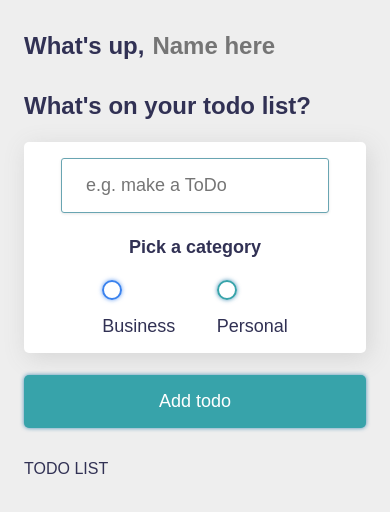
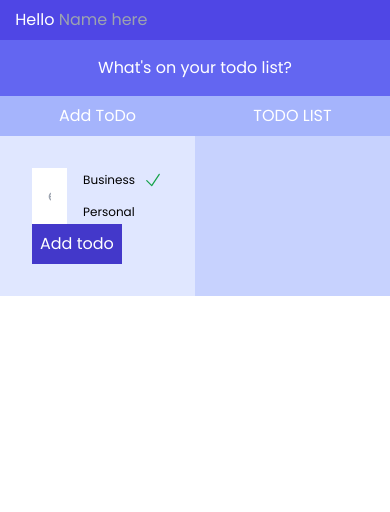
Before and after one commit to mohsensami/modal-react, a Vue app: page / in a window 390 px wide. Shown: the top 512 px of the page. Built offline with nearby package versions, Linux system fonts and the light colour scheme.

Commit message:
tailwind added and new ui

```diff
--- a/package.json
+++ b/package.json
@@ -12,6 +12,9 @@
   },
   "devDependencies": {
     "@vitejs/plugin-vue": "^2.3.3",
+    "autoprefixer": "^10.4.12",
+    "postcss": "^8.4.17",
+    "tailwindcss": "^3.1.8",
     "vite": "^2.9.9"
   }
 }
--- /dev/null
+++ b/postcss.config.js
@@ -0,0 +1,6 @@
+module.exports = {
+  plugins: {
+    tailwindcss: {},
+    autoprefixer: {},
+  },
+}
--- a/src/App.vue
+++ b/src/App.vue
@@ -1,29 +1,109 @@
+<template>
+  <main class="app">
+    <section>
+      <h2 class="bg-indigo-600 text-white text-center py-2">Hello <input class="focus:outline-0  bg-indigo-600" type="text" id="name" placeholder="Name here" v-model="name" /></h2>
+      <h2 class="bg-indigo-500 text-center text-white py-4">What's on your todo list?</h2>
+    </section>
+    <section>
+      <div class="grid grid-cols-12">
+        <div class="col-span-6 bg-indigo-100">
+          <h2 class="bg-indigo-300 text-center text-white py-2">Add ToDo</h2>
+          <form class="p-8" id="new-todo-form" @submit.prevent="addTodo">
+            <div class="flex justify-between gap-2">
+              <div class="flex-1">
+                <input class="w-full p-4" type="text" name="content" id="content" placeholder="e.g. make a ToDo" v-model="input_content" />
+              </div>
+              <div class="flex-2">
+                <div class="flex flex-col gap-2">
+                  <div>
+                    <label class="flex items-center">
+                      <input class="hidden peer" type="radio" name="category" id="category1" value="business" checked="checked" v-model="input_category" />
+                      <div class="cursor-pointer px-2 py-1 text-xs">Business</div>
+                      <span class="hidden peer-checked:block text-green-600 font-bold">
+                        <svg xmlns="http://www.w3.org/2000/svg" fill="none" viewBox="0 0 24 24" stroke-width="1.5" stroke="currentColor" class="w-5 h-5">
+                          <path stroke-linecap="round" stroke-linejoin="round" d="M4.5 12.75l6 6 9-13.5" />
+                        </svg>
+                      </span>
+                    </label>
+                  </div>
+                  <div>
+                    <label class="flex items-center">
+                      <input class="hidden peer" type="radio" name="category" id="category2" value="personal" v-model="input_category" />
+                      <div class=" cursor-pointer px-2 py-1 text-xs">Personal</div>
+					  <span class="hidden peer-checked:block text-green-600 font-bold">
+						<svg xmlns="http://www.w3.org/2000/svg" fill="none" viewBox="0 0 24 24" stroke-width="1.5" stroke="currentColor" class="w-5 h-5">
+                          <path stroke-linecap="round" stroke-linejoin="round" d="M4.5 12.75l6 6 9-13.5" />
+                        </svg></span>
+                    </label>
+                  </div>
+                </div>
+              </div>
+            </div>
+            <input class="bg-indigo-700 text-white p-2 cursor-pointer" type="submit" value="Add todo" />
+          </form>
+        </div>
+        <div class="col-span-6 bg-indigo-200">
+          <h3 class="bg-indigo-300 text-center text-white py-2">TODO LIST</h3>
+          <div class="p-8">
+            <div class="flex flex-col gap-4" id="todo-list">
+              <div class="flex jus" v-for="todo in todos_asc" :key="todo.category" :class="`todo-item ${todo.done && 'done'}`">
+                <label class="">
+                  <input type="checkbox" v-model="todo.done" />
+                  <span :class="`bubble ${todo.category == 'business' ? 'business' : 'personal'}`"></span>
+                </label>
+
+                <div class="todo-content flex-grow">
+                  <input class="w-full p-2" type="text" v-model="todo.content" />
+                </div>
+
+                <div class="actions">
+                  <button class="bg-red-500 text-white p-2" @click="removeTodo(todo)">
+                    <svg xmlns="http://www.w3.org/2000/svg" fill="none" viewBox="0 0 24 24" stroke-width="1.5" stroke="currentColor" class="w-6 h-6">
+                      <path stroke-linecap="round" stroke-linejoin="round" d="M6 18L18 6M6 6l12 12" />
+                    </svg>
+                  </button>
+                </div>
+              </div>
+            </div>
+          </div>
+        </div>
+      </div>
+    </section>
+  </main>
+</template>
+
 <script setup>
-import { ref, onMounted, computed, watch } from 'vue'
+import { ref, onMounted, computed, watch } from "vue";
 
-const todos = ref([])
-const name = ref('')
+const todos = ref([]);
+const name = ref("");
 
-const input_content = ref('')
-const input_category = ref(null)
+const input_content = ref("");
+const input_category = ref(null);
 
-const todos_asc = computed(() => todos.value.sort((a,b) =>{
-	return a.createdAt - b.createdAt
-}))
+const todos_asc = computed(() =>
+  todos.value.sort((a, b) => {
+    return a.createdAt - b.createdAt;
+  })
+);
 
 watch(name, (newVal) => {
-	localStorage.setItem('name', newVal)
-})
+  localStorage.setItem("name", newVal);
+});
 
-watch(todos, (newVal) => {
-	localStorage.setItem('todos', JSON.stringify(newVal))
-}, {
-	deep: true
-})
+watch(
+  todos,
+  (newVal) => {
+    localStorage.setItem("todos", JSON.stringify(newVal));
+  },
+  {
+    deep: true,
+  }
+);
 
 const addTodo = () => {
-	if (input_content.value.trim() === '' || input_category.value === null) {
-		return
+  if (input_content.value.trim() === "" || input_category.value === null) {
+    return;
   }
 
   todos.value.push({
@@ -31,80 +111,16 @@ const addTodo = () => {
     category: input_category.value,
     done: false,
     editable: false,
-		createdAt: new Date().getTime()
-	})
-}
+    createdAt: new Date().getTime(),
+  });
+};
 
 const removeTodo = (todo) => {
-	todos.value = todos.value.filter((t) => t !== todo)
-}
+  todos.value = todos.value.filter((t) => t !== todo);
+};
 
 onMounted(() => {
-	name.value = localStorage.getItem('name') || ''
-	todos.value = JSON.parse(localStorage.getItem('todos')) || []
-})
+  name.value = localStorage.getItem("name") || "";
+  todos.value = JSON.parse(localStorage.getItem("todos")) || [];
+});
 </script>
-
-<template>
-	<main class="app">
-
-	<section class="greeting">
-		<h2 class="title">
-			What's up, <input type="text" id="name" placeholder="Name here" v-model="name">
-		</h2>
-	</section>
-
-	<section class="create-todo">
-
-<h2>What's on your todo list?</h2>
-	<form id="new-todo-form" @submit.prevent="addTodo">
-		<div class="form-wrapper">
-			<div class="flex-item">
-				<input type="text" name="content" id="content" placeholder="e.g. make a ToDo" v-model="input_content" />
-			</div>
-			<div class="flex-item">
-				<p class="category-title">Pick a category</p>
-				<div class="options">
-					<label>
-						<input type="radio" name="category" id="category1" value="business" v-model="input_category" />
-						<span class="bubble business"></span>
-						<div>Business</div>
-					</label>
-
-					<label>
-						<input type="radio" name="category" id="category2" value="personal" v-model="input_category" />
-						<span class="bubble personal"></span>
-						<div>Personal</div>
-					</label>
-				</div>
-			</div>
-		</div>
-		<input type="submit" value="Add todo" />
-	</form>
-
-</section>
-
-		<section class="todo-list">
-			<h3>TODO LIST</h3>
-			<div class="list" id="todo-list">
-
-				<div v-for="todo in todos_asc" :key="todo.category" :class="`todo-item ${todo.done && 'done'}`">
-					<label>
-						<input type="checkbox" v-model="todo.done" />
-						<span :class="`bubble ${todo.category == 'business' ? 'business' : 'personal'}`"></span>
-					</label>
-
-					<div class="todo-content">
-						<input type="text" v-model="todo.content" />
-					</div>
-
-					<div class="actions">
-						<button class="delete" @click="removeTodo(todo)">Delete</button>
-					</div>
-				</div>
-
-			</div>
-		</section>
-
-	</main>
-</template>
--- a/src/main.css
+++ b/src/main.css
@@ -1,245 +1,8 @@
-:root {
-	--primary: #37a3aa;
-	--business: #3A82EE;
-	--personal: var(--primary);
-	--light: #EEE;
-	--grey: #888;
-	--dark: #313154;
-	--danger: #69a5b2;
-
-	--shadow: 0 1px 3px rgba(0, 0, 0, 0.1);
-
-	--business-glow: 0px 0px 4px rgba(58, 130, 238, 0.75);
-	--personal-glow: 0px 0px 4px rgba(19, 113, 163, 0.75);
-}
+@import url('https://fonts.googleapis.com/css2?family=Poppins:wght@400;500;600;700&display=swap');
+@tailwind base;
+@tailwind components;
+@tailwind utilities;
 
 * {
-	margin: 0;
-	padding: 0;
-	box-sizing: border-box;
-	font-family: 'montserrat', sans-serif;
+	font-family: 'Poppins', sans-serif;
 }
-
-input:not([type="radio"]):not([type="checkbox"]), button {
-	appearance: none;
-	border: none;
-	outline: none;
-	background: none;
-	cursor: initial;
-}
-
-body {
-	background: var(--light);
-	color: var(--dark);
-}
-
-section {
-	margin-top: 2rem;
-	margin-bottom: 2rem;
-	padding-left: 1.5rem;
-	padding-right: 1.5em;
-}
-
-h3 {
-	color: var(--dark);
-	font-size: 1rem;
-	font-weight: 400;
-	margin-bottom: 0.5rem;
-}
-
-h4 {
-	color: var(--grey);
-	font-size: 0.875rem;
-	font-weight: 700;
-	margin-bottom: 0.5rem;
-}
-
-.greeting .title {
-	display: flex;
-}
-
-.greeting .title input {
-	margin-left: 0.5rem;
-	flex: 1 1 0%;
-	min-width: 0;
-}
-
-.greeting .title,
-.greeting .title input {
-	color: var(--dark);
-	font-size: 1.5rem;
-	font-weight: 700;
-}
-
-.create-todo input[type="text"] {
-    display: block;
-    width: 100%;
-    font-size: 1.125rem;
-    padding: 1rem 1.5rem;
-    color: var(--dark);
-    background-color: #FFF;
-    border-radius: 3px;
-    box-shadow: var(--shadow);
-    margin-bottom: 1.5rem;
-    border: 1px solid var(--danger);
-}
-
-.form-wrapper {
-    display: flex;
-    align-items: center;
-    background: #fff;
-    padding: 16px 20px;
-    margin: 22px 0;
-    border-radius: 5px;
-    box-shadow: #d5d5d5 3px 5px 23px;
-}
-
-.flex-item {
-	flex: 1;
-	margin: 0 17px;
-}
-
-.form-wrapper .category-title {
-    text-align: center;
-    font-size: 18px;
-    font-weight: bold;
-    margin-bottom: 22px;
-}
-
-.form-wrapper .options {
-	display: flex;
-    justify-content: space-evenly;
-}
-
-input[type="radio"],
-input[type="checkbox"] {
-	display: none;
-}
-
-.bubble {
-	display: flex;
-	align-items: center;
-	justify-content: center;
-	width: 20px;
-	height: 20px;
-	border-radius: 50%;
-	border: 2px solid var(--business);
-	box-shadow: var(--business-glow);
-}
-
-.bubble.personal {
-	border-color: var(--personal);
-	box-shadow: var(--personal-glow);
-}
-
-.bubble::after {
-	content: "";
-	display: block;
-	opacity: 0;
-	width: 0px;
-	height: 0px;
-	background-color: var(--business);
-	box-shadow: var(--business-glow);
-	border-radius: 50%;
-	transition: 0.2s ease-in-out;
-}
-
-.bubble.personal::after {
-	background-color: var(--personal);
-	box-shadow: var(--personal-glow);
-}
-
-input:checked ~ .bubble::after {
-	width: 10px;
-	height: 10px;
-	opacity: 1;
-}
-
-.create-todo .options label div {
-	color: var(--dark);
-	font-size: 1.125rem;
-	margin-top: 1rem;
-}
-
-.create-todo input[type="submit"] {
-	display: block;
-	width: 100%;
-	font-size: 1.125rem;
-	padding: 1rem 1.5rem;
-	color: #FFF;
-	background-color: var(--primary);
-	border-radius: 5px;
-	box-shadow: var(--personal-glow);
-	cursor: pointer;
-	transition: 0.2s ease-in-out;
-}
-
-.create-todo input[type="submit"]:hover {
-	opacity: 0.75;
-}
-
-.todo-list .list {
-	margin: 1rem 0;
-}
-
-.todo-list .todo-item {
-	display: flex;
-	align-items: center;
-	background-color: #FFF;
-	padding: 1rem;
-	border-radius: 5px;
-	box-shadow: var(--shadow);
-	margin-bottom: 1rem;
-}
-
-.todo-item label {
-	display: block;
-	margin-right: 1rem;
-	cursor: pointer;
-}
-
-.todo-item .todo-content {
-	flex: 1 1 0%;
-}
-
-.todo-item .todo-content input {
-	color: var(--dark);
-	font-size: 1.125rem;
-}
-
-.todo-item .actions {
-	display: flex;
-	align-items: center;
-}
-
-.todo-item .actions button {
-	display: block;
-	padding: 0.5rem;
-	border-radius: 0.25rem;
-	color: #FFF;
-	cursor: pointer;
-	transition: 0.2s ease-in-out;
-}
-
-.todo-item .actions button:hover {
-	opacity: 0.75;
-}
-
-.todo-item .actions .edit {
-	margin-right: 0.5rem;
-	background-color: var(--primary);
-}
-
-.todo-item .actions .delete {
-	background-color: var(--danger);
-}
-
-.todo-item.done .todo-content input {
-	text-decoration: line-through;
-	color: var(--grey);
-}
-@media only screen and (max-width: 800px) {
-	.form-wrapper {
-		display: block;
-	}
-}
--- /dev/null
+++ b/tailwind.config.js
@@ -0,0 +1,11 @@
+/** @type {import('tailwindcss').Config} */
+module.exports = {
+  content: [
+    "./index.html",
+    "./src/**/*.{vue,js,ts,jsx,tsx}",
+  ],
+  theme: {
+    extend: {},
+  },
+  plugins: [],
+}
```
Also changed, not shown: .prettierrc.json (added), 1 other file (tests, documents, lock files or other folders). Lines whose indentation alone changed are shown as unchanged.
